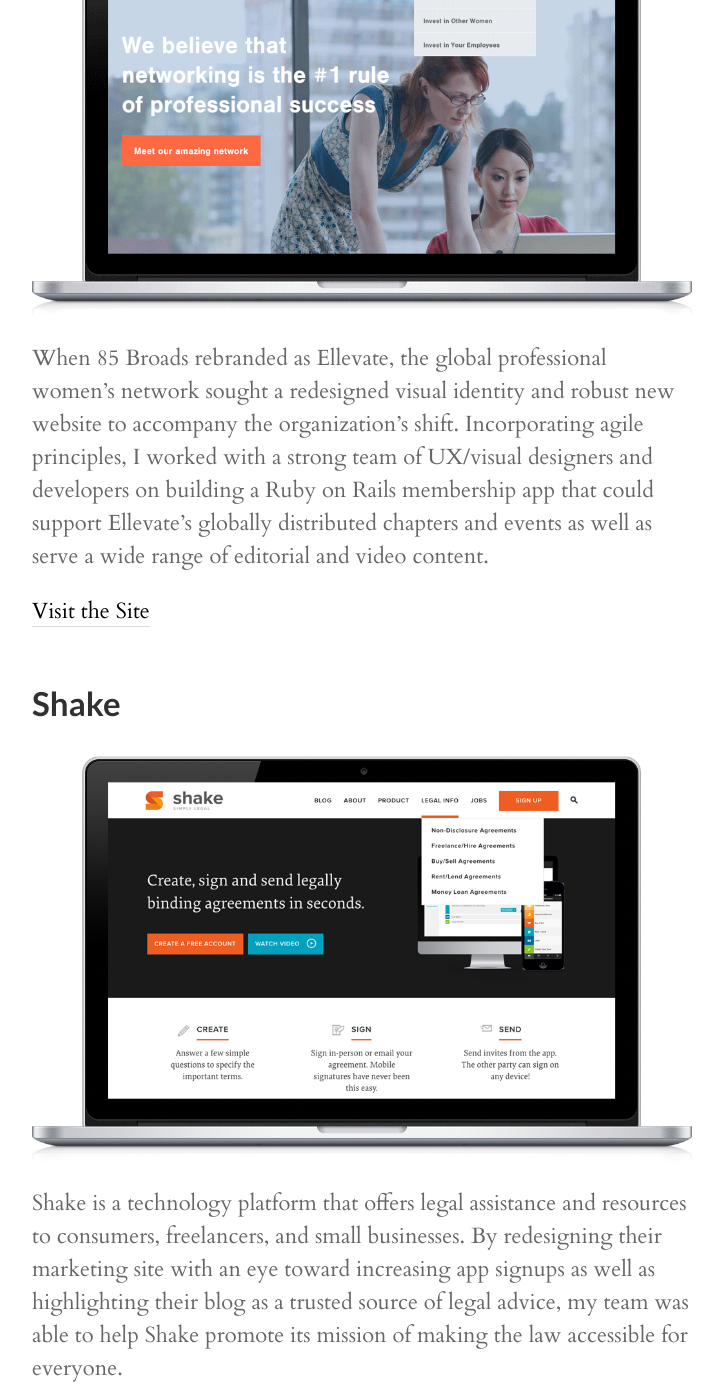
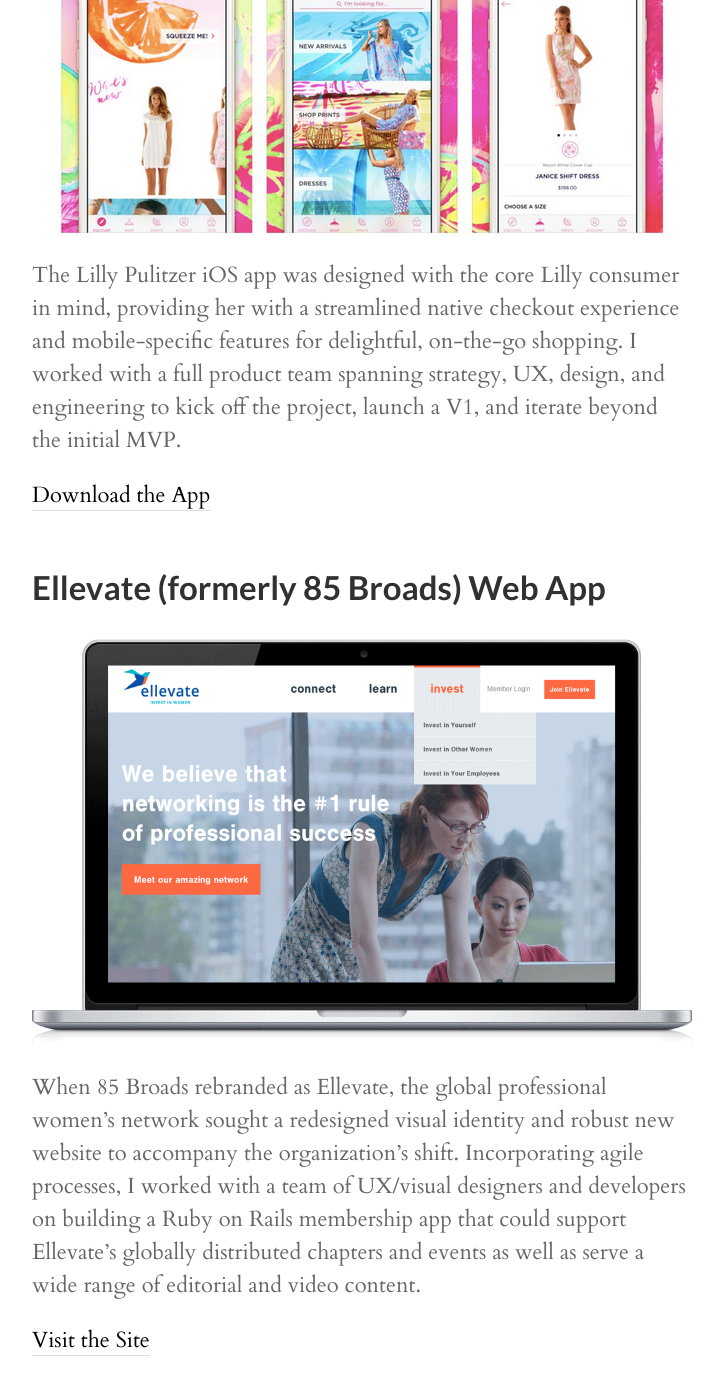
Before and after one commit to joyvchen/joyvchen.github.io, a Jekyll site: the page built from portfolio.md, in a window 1280 px wide and 1400 px high, scrolled down 493 px. Shown: the whole window, without its empty margins (278-1001 px from the left). Built offline with Jekyll 4.4.1, drawn with Linux system fonts in a browser that asks for light colours; nearby versions of some CDN libraries; some web fonts are replaced; Markdown is read by kramdown in place of the engine named in the settings; some of the changed text lies outside the part shown.

Commit message:
remove reading, add lilly to portfolio

```diff
--- a/_config.yml
+++ b/_config.yml
@@ -22,4 +22,4 @@
 version:          1.0.0
 github:
   repo:           https://github.com/joyvchen
-pages_list:       {'About':'/about','Writing':'/writing','Reading':'/reading','Portfolio':'/portfolio'}
+pages_list:       {'About':'/about','Writing':'/writing','Portfolio':'/portfolio'}
--- a/portfolio.md
+++ b/portfolio.md
@@ -4,16 +4,26 @@
 ---
 I've been lucky enough to be a part of some great collaborations with incredibly talented people. Here are just a few of my favorite work and personal projects.
 
-## Ellevate (formerly 85 Broads)<br />
+
+## Lilly Pulitzer iOS App<br />
+
+<a href="https://itunes.apple.com/us/app/lilly-pulitzer/id992491395?mt=8" target="_blank"><img src="/assets/work/lilly-screenshots.png" alt="Lilly Pulitzer iOS App" class="fade" /></a>
+
+The Lilly Pulitzer iOS app was designed with the core Lilly consumer in mind, providing her with a streamlined native checkout experience and mobile-specific features for delightful, on-the-go shopping. I worked with a full product team spanning strategy, UX, design, and engineering to kick off the project, launch a V1, and iterate beyond the initial MVP.
+
+<a href="https://itunes.apple.com/us/app/lilly-pulitzer/id992491395?mt=8" target="_blank">Download the App</a>
+<br /><br />
+
+## Ellevate (formerly 85 Broads) Web App<br />
 
 <a href="http://ellevatenetwork.com" target="_blank"><img src="/assets/work/ellevate-laptop-1.png" alt="Ellevate Rebrand and Web App" class="fade" /></a>
 
-When 85 Broads rebranded as Ellevate, the global professional women's network sought a redesigned visual identity and robust new website to accompany the organization's shift. Incorporating agile principles, I worked with a strong team of UX/visual designers and developers on building a Ruby on Rails membership app that could support Ellevate's globally distributed chapters and events as well as serve a wide range of editorial and video content.
+When 85 Broads rebranded as Ellevate, the global professional women's network sought a redesigned visual identity and robust new website to accompany the organization's shift. Incorporating agile processes, I worked with a team of UX/visual designers and developers on building a Ruby on Rails membership app that could support Ellevate's globally distributed chapters and events as well as serve a wide range of editorial and video content.
 
 <a href="http://ellevatenetwork.com" target="_blank">Visit the Site</a>
 <br /><br />
 
-## Shake<br />
+## Shake Website<br />
 
 <a href="http://shakelaw.com" target="_blank"><img src="/assets/work/shake-laptop-1.png" alt="Shake Website Redesign" class="fade" /></a>
 
```
Also changed, not shown: about.md (+5 -5 lines), reading.md (+12 -11 lines), writing.md (+1 -1 lines), assets/work/lilly-screenshot-1.jpeg (added), assets/work/lilly-screenshot-2.jpeg (added), assets/work/lilly-screenshot-3.jpeg (added), assets/work/lilly-screenshots.png (added).
